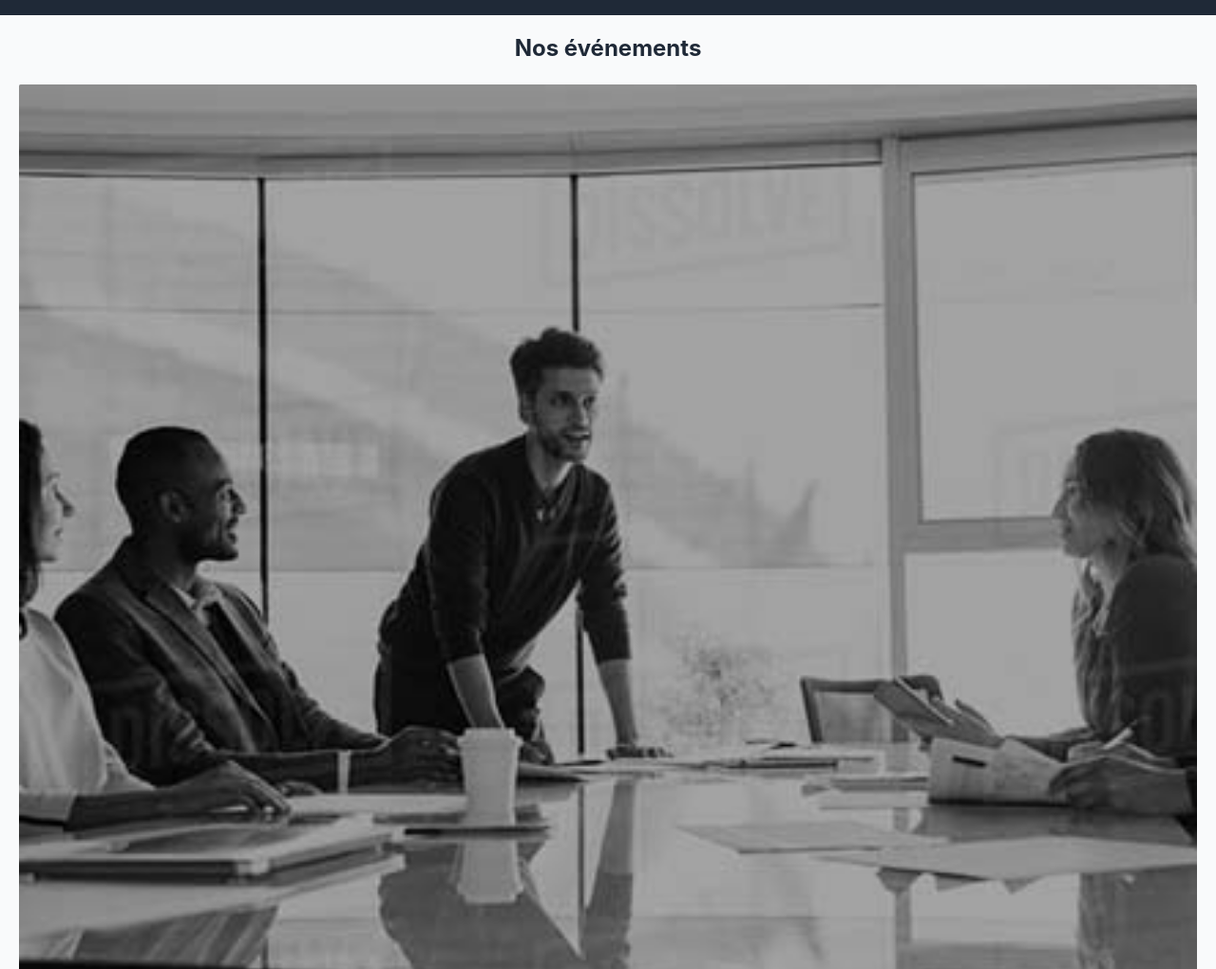
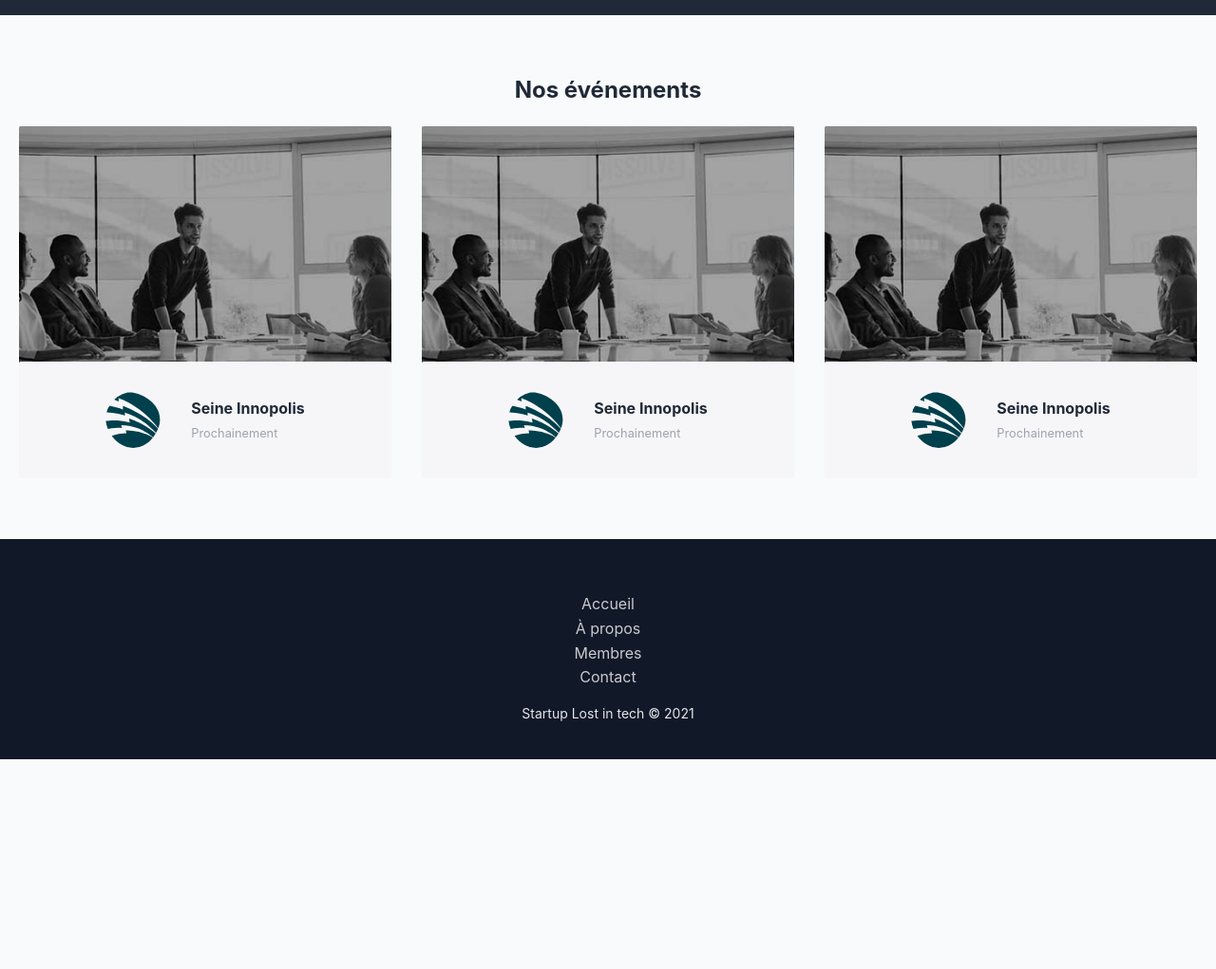
Before and after one commit to Maximepod/startup-lost-in-tech, a plain HTML site: page index.html in a window 1280 px wide. Shown: the part 1440-2461 px from the top of the page at 95% size. After the commit the page ends 2240 px from the top, so only its background shows below. Drawn offline with Linux system fonts and the light colour scheme; a web font is replaced by a local one.

Commit message:
event footer

```diff
--- a/styles.css
+++ b/styles.css
@@ -371,4 +371,14 @@ footer .copyright {
   .cta{
     margin-top: 6rem;
   }
+  .cards{
+    display: flex;
+    flex-direction: row;
+  }
+  .event {
+    margin-top: 4rem;
+  }
+  footer{
+    margin-top: 4rem;
+  }
 }
```
